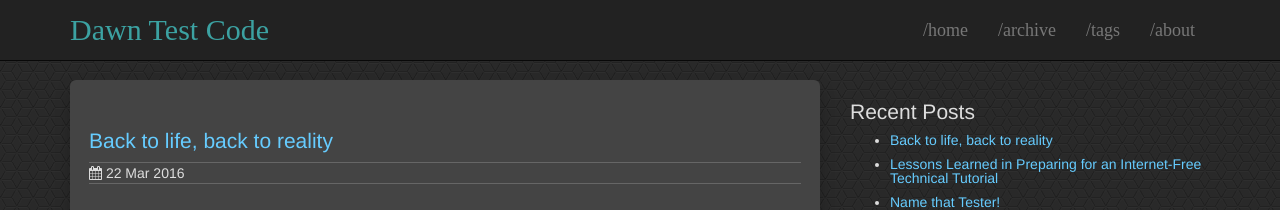
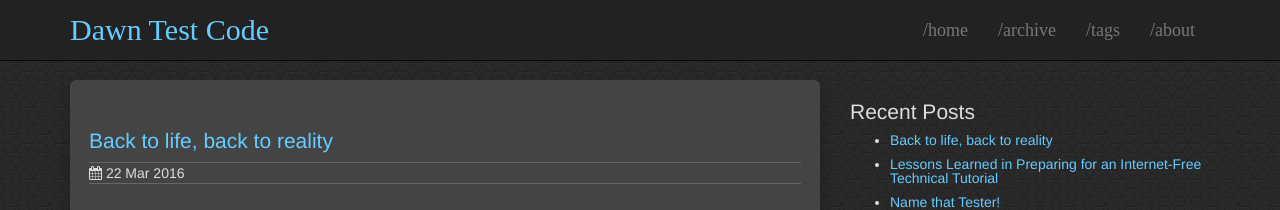
Before and after one commit to dawnTestCode/dawnTestCode.github.io, a Jekyll site: the page built from index.html, in a window 1280 px wide. Shown: the top 210 px of the page. Built offline with Jekyll 4.4.1, drawn with Linux system fonts in a browser that asks for light colours.

Commit message:
color changes

```diff
--- a/css/theme.scss
+++ b/css/theme.scss
@@ -58,10 +58,10 @@
 h6 { font-size: .75em; }
 
 .author {
-  color: #ee4444;
+  color: #66CCFF;
 }
 .author a {
-  color: #ee4444;
+  color: #66CCFF;
 }
 
 img {
@@ -116,7 +116,7 @@
     display: inline-block;
     color: white;
     &:hover {
-      color: #3CA2A2;
+      color: #66CCFF;
     }
   }
 }
@@ -205,7 +205,7 @@
 }
 .navbar-brand {
   font-size: 30px;
-  color: #3CA2A2 !important;
+  color: #66CCFF !important;
 
 }
 nav.shrink a {
```
